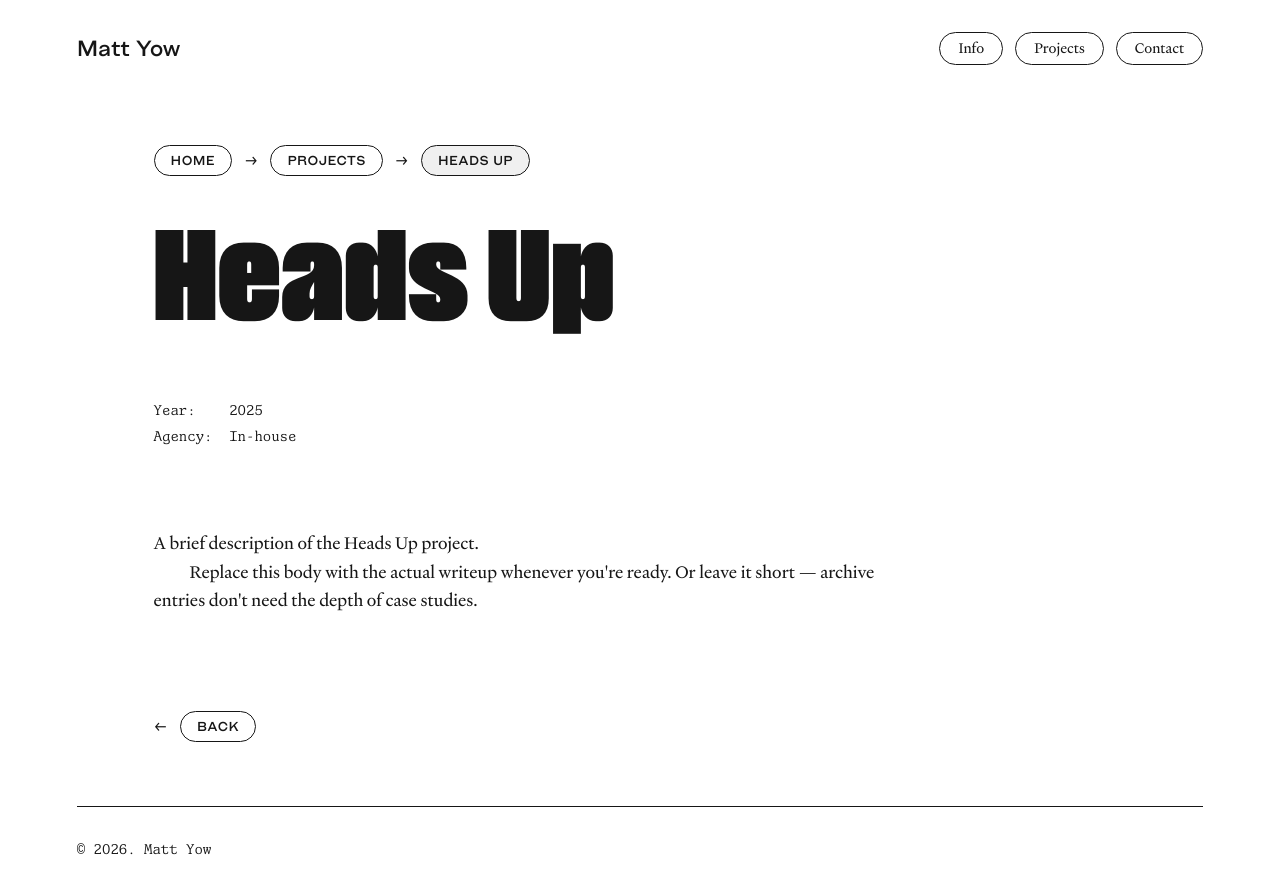
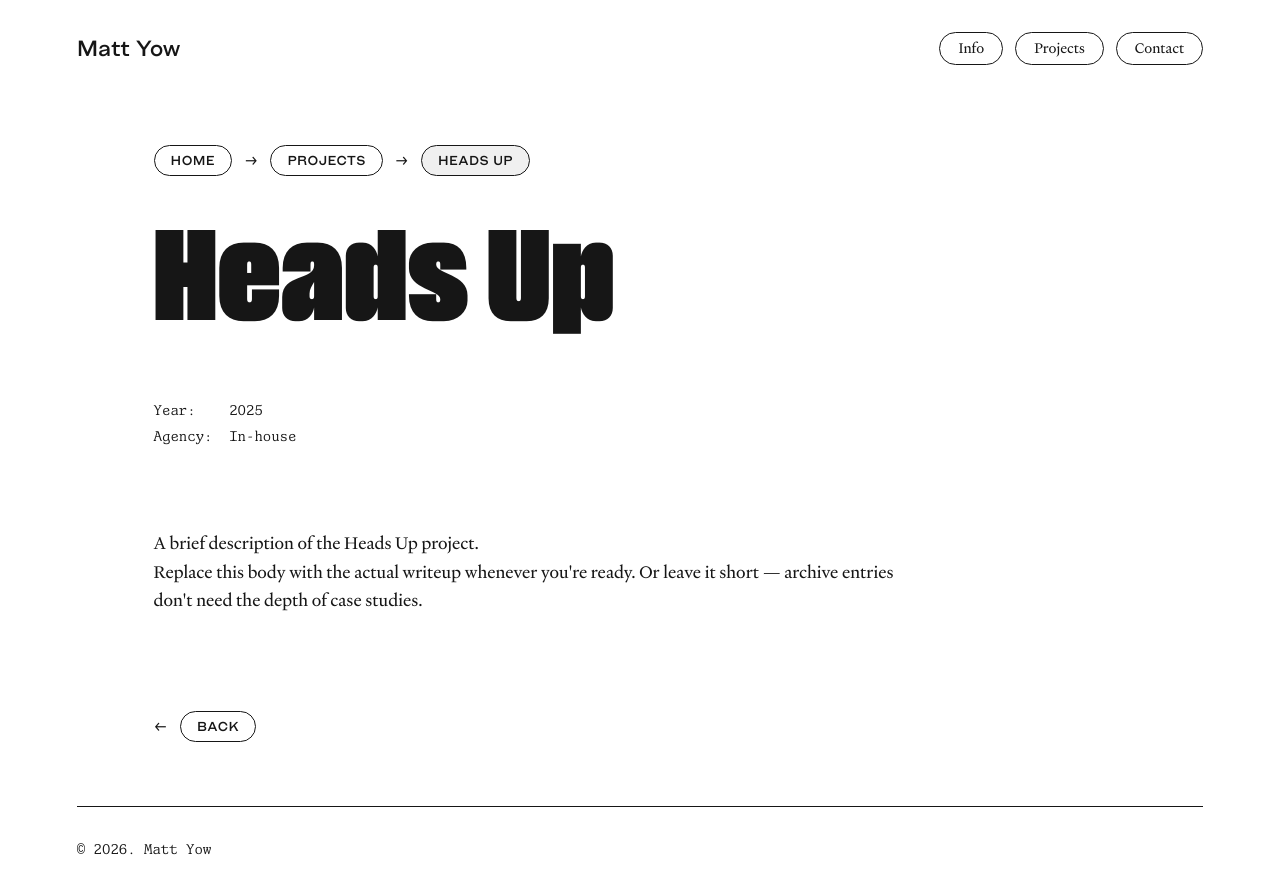
Before and after one commit to mattyow/matt-yow-site, a Next.js app: page /work/headsup in a window 1280 px wide. Built offline with nearby package versions, Linux system fonts and the light colour scheme.

Commit message:
Update page.module.css

```diff
--- a/app/work/[slug]/page.module.css
+++ b/app/work/[slug]/page.module.css
@@ -39,7 +39,6 @@
   font-size: 18px;
   line-height: 160%;
   margin: 0;
-  text-indent: 2em;
   font-variant-numeric: oldstyle-nums;
 }
 .body :global(p.lead) {
```
